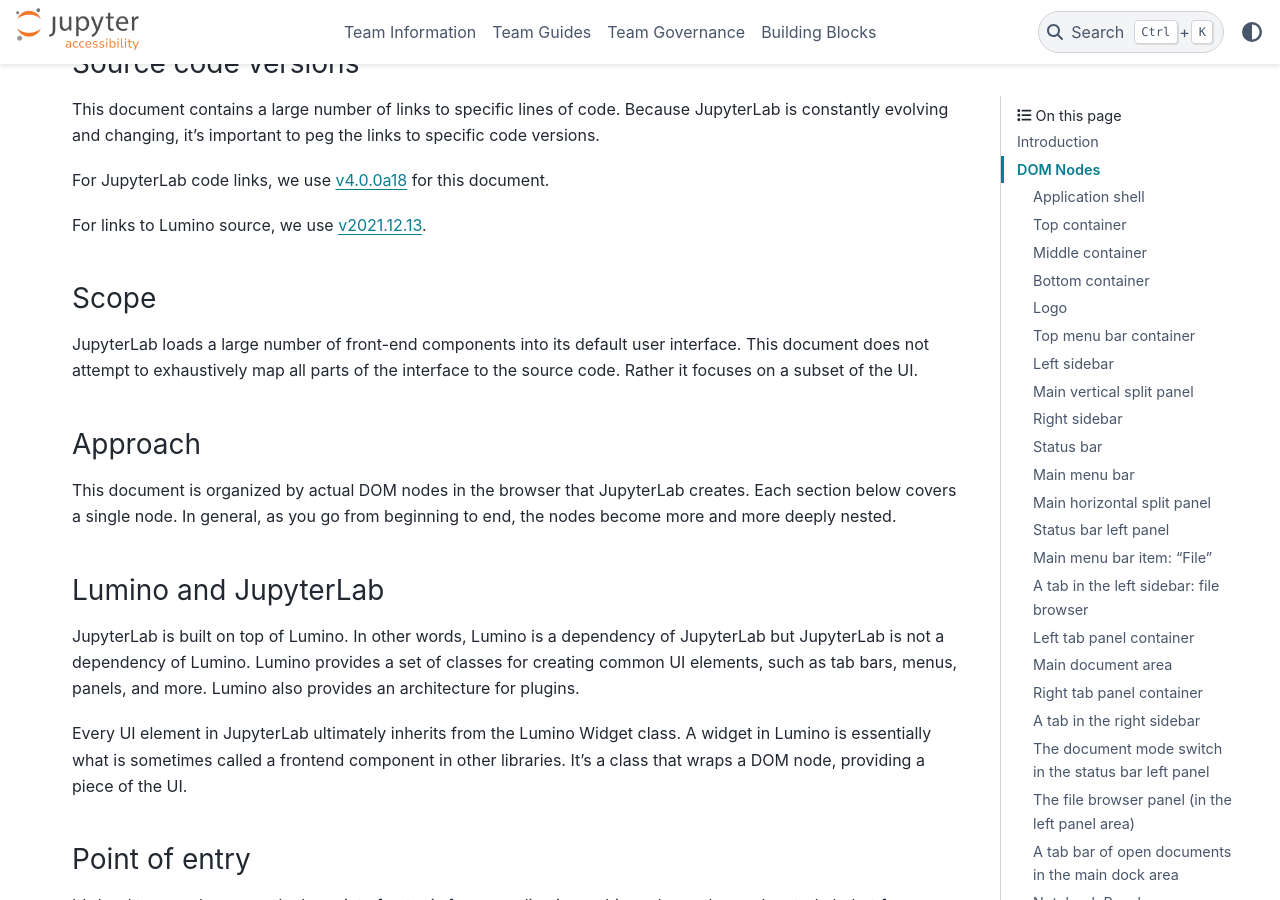
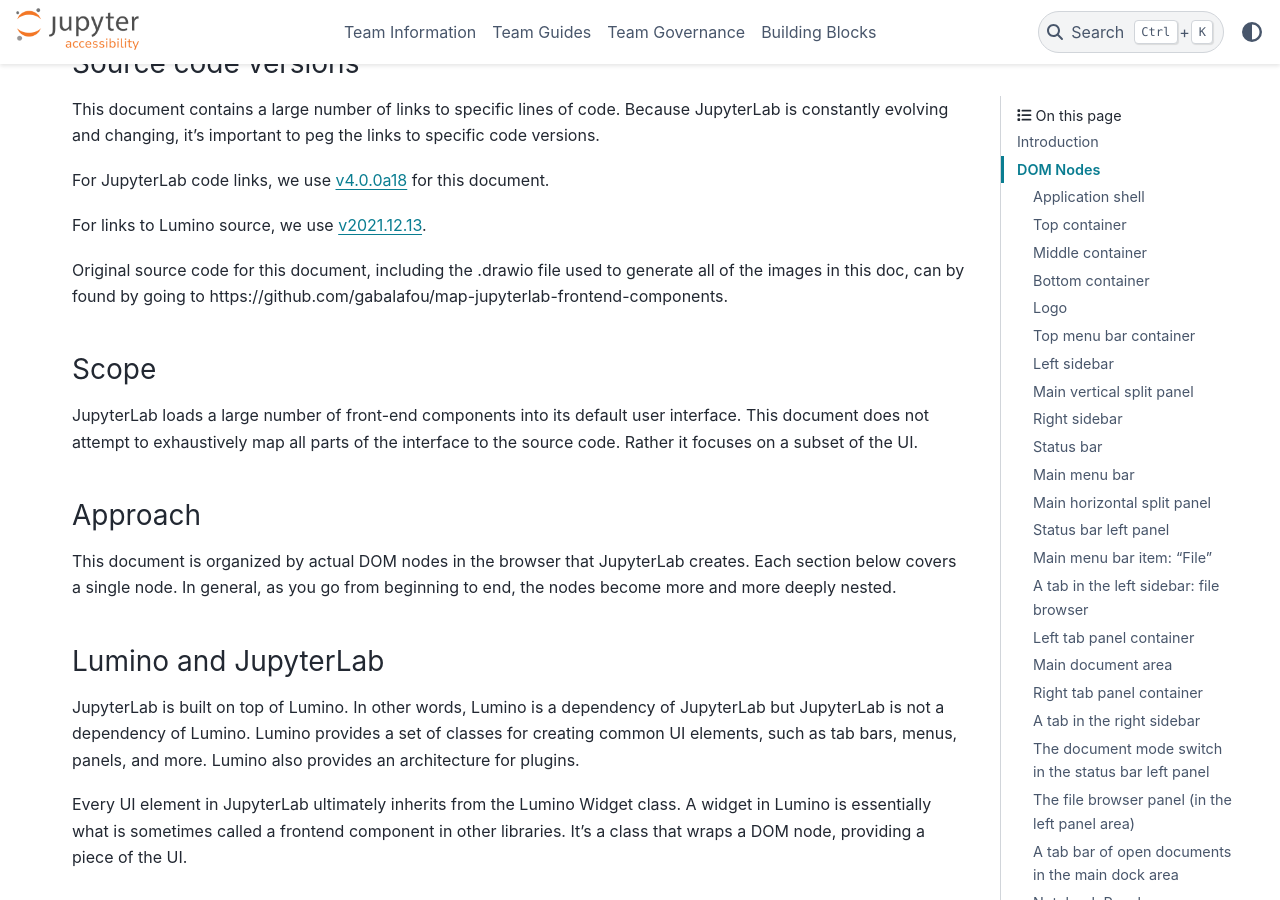
Before and after one commit to jupyter/accessibility, a Sphinx documentation site: the page built from docs/source/research/map-jupyterlab-frontend-architecture/README.md, in a window 1280 px wide and 900 px high, scrolled down 519 px. Built offline with Sphinx 7.4.7 and the PyData theme 0.15.4, drawn with Linux system fonts in a browser that asks for light colours.

Commit message:
Link to original GitHub repo for @gabalafou's mapping doc

```diff
--- a/docs/source/research/map-jupyterlab-frontend-architecture/README.md
+++ b/docs/source/research/map-jupyterlab-frontend-architecture/README.md
@@ -27,6 +27,9 @@
 For links to Lumino source, we use
 [v2021.12.13](https://github.com/jupyterlab/lumino/releases/tag/v2021.12.13).
 
+Original source code for this document, including the .drawio file used to
+generate all of the images in this doc, can by found by going to
+https://github.com/gabalafou/map-jupyterlab-frontend-components.
 
 ### Scope
 
```
